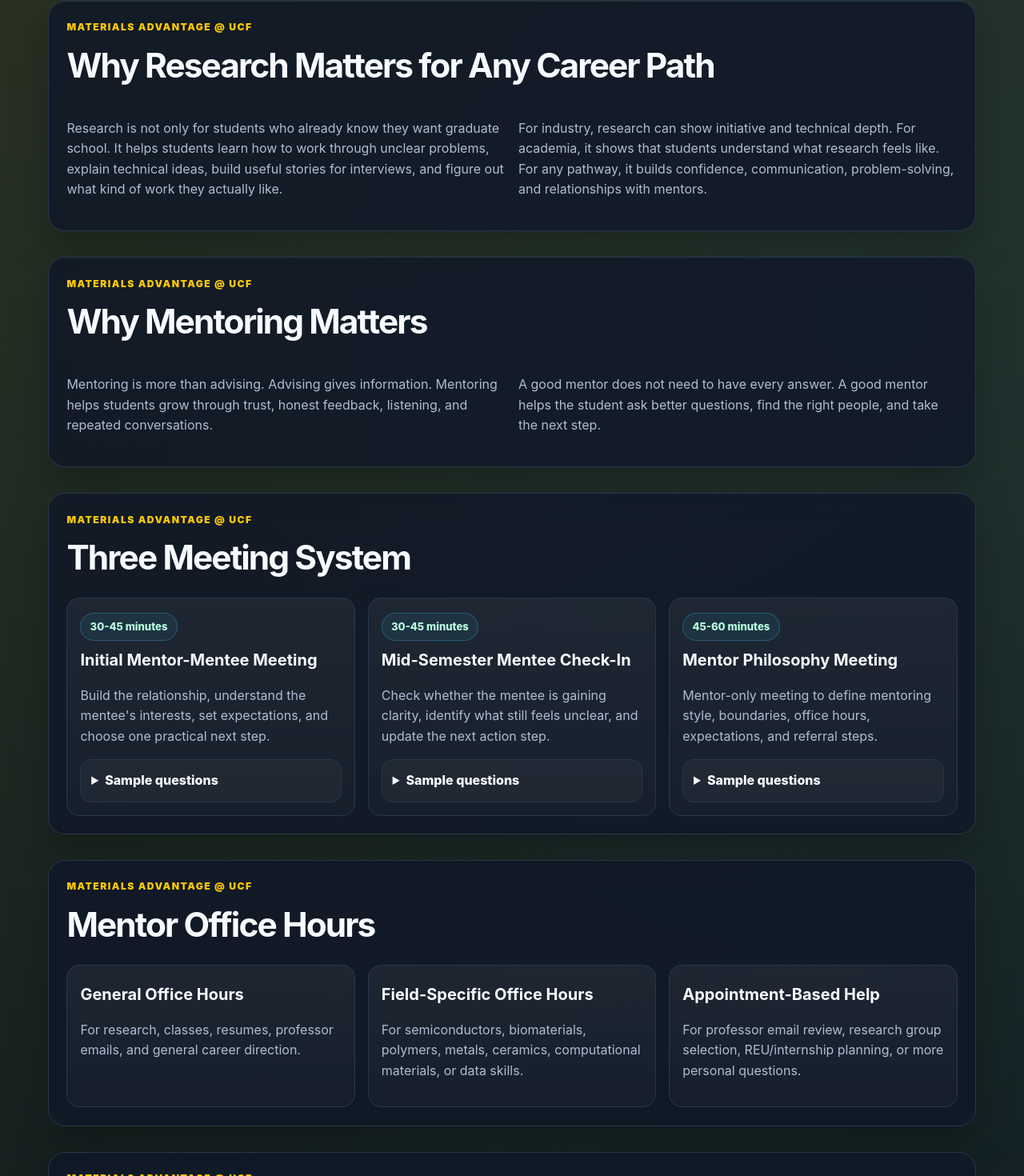
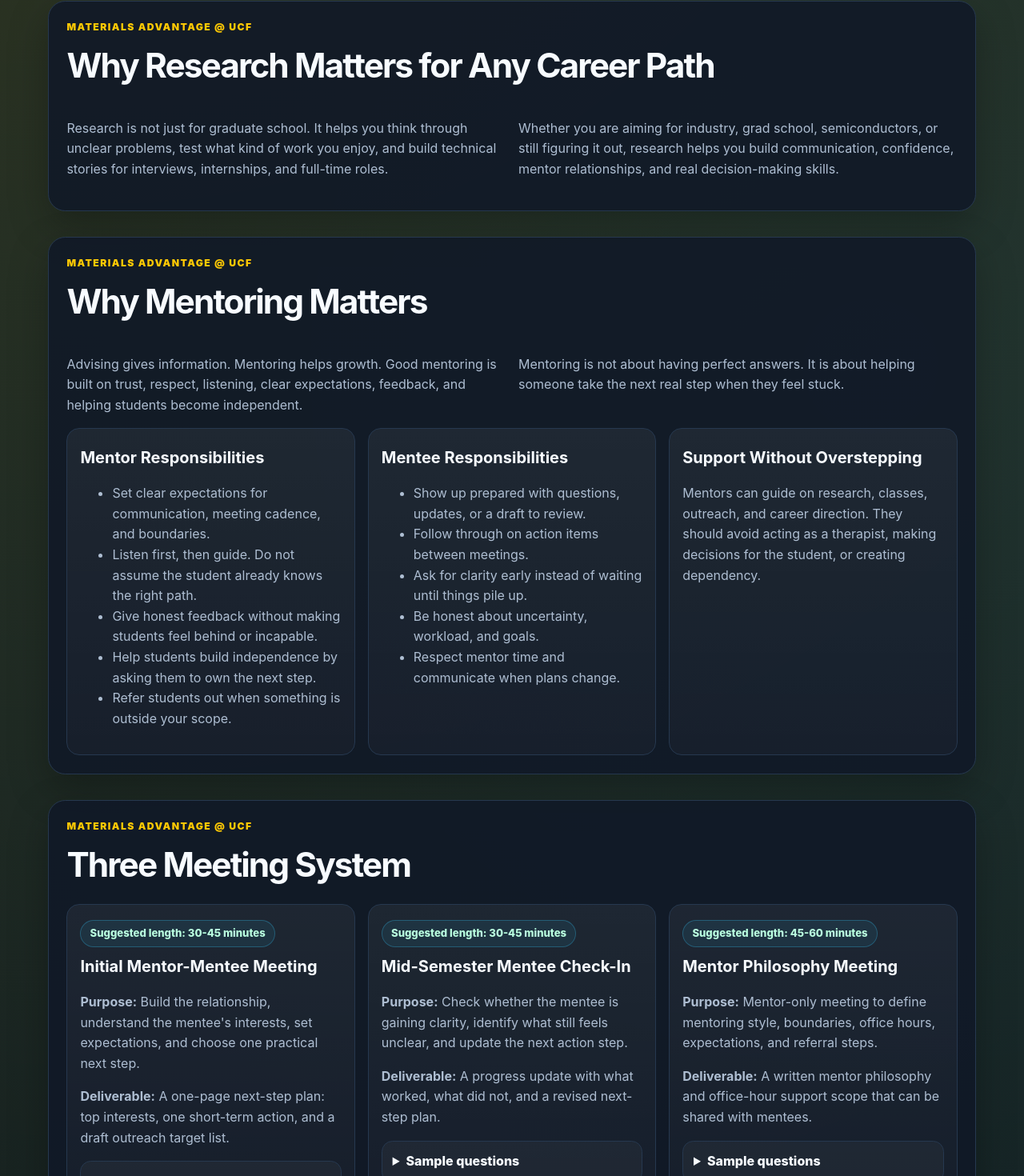
Before and after one commit to Mahkri-glitch/materials-advantage-mentor-hub, a Next.js app in the folder materials_advantage_semiconductor_codex_master/: page / in a window 1280 px wide. Shown: the part 703-2173 px from the top of the page at 80% size. Built offline with nearby package versions, Linux system fonts and the light colour scheme.

Commit message:
Build student-led mentorship and semiconductor resource hub page

```diff
--- a/materials_advantage_semiconductor_codex_master/app/page.tsx
+++ b/materials_advantage_semiconductor_codex_master/app/page.tsx
@@ -1,4 +1,11 @@
-import { faculty, featureRoadmap, meetingTypes, pathways, researchEntryModules, ucfResources } from "../src/data/siteContent";
+import {
+  faculty,
+  featureRoadmap,
+  meetingTypes,
+  pathways,
+  researchEntryModules,
+  ucfResources,
+} from "../src/data/siteContent";
 
 function Section({ id, title, children }: { id?: string; title: string; children: React.ReactNode }) {
   return (
@@ -10,12 +17,46 @@ function Section({ id, title, children }: { id?: string; title: string; children
   );
 }
 
+const mentorResponsibilities = [
+  "Set clear expectations for communication, meeting cadence, and boundaries.",
+  "Listen first, then guide. Do not assume the student already knows the right path.",
+  "Give honest feedback without making students feel behind or incapable.",
+  "Help students build independence by asking them to own the next step.",
+  "Refer students out when something is outside your scope.",
+];
+
+const menteeResponsibilities = [
+  "Show up prepared with questions, updates, or a draft to review.",
+  "Follow through on action items between meetings.",
+  "Ask for clarity early instead of waiting until things pile up.",
+  "Be honest about uncertainty, workload, and goals.",
+  "Respect mentor time and communicate when plans change.",
+];
+
+const meetingDeliverables: Record<string, string> = {
+  "Initial Mentor-Mentee Meeting": "A one-page next-step plan: top interests, one short-term action, and a draft outreach target list.",
+  "Mid-Semester Mentee Check-In": "A progress update with what worked, what did not, and a revised next-step plan.",
+  "Mentor Philosophy Meeting": "A written mentor philosophy and office-hour support scope that can be shared with mentees.",
+};
+
+const semiconductorBackbone = [
+  "Process & manufacturing (deposition, etch, metrology, yield thinking)",
+  "Materials & devices (thin films, interfaces, reliability, performance)",
+  "Design & computing (circuit/device modeling, simulation, data workflow)",
+  "Packaging & integration (thermal, interconnect, advanced integration)",
+  "Quantum & photonics (quantum materials, optoelectronics, photonic systems)",
+  "Data & AI (process optimization, failure analysis, predictive tools)",
+];
+
 export default function Home() {
-  const grouped = researchEntryModules.reduce<Record<string, typeof researchEntryModules[number][]>>((acc, item) => {
-    acc[item.category] ??= [];
-    acc[item.category].push(item);
-    return acc;
-  }, {});
+  const grouped = researchEntryModules.reduce<Record<string, (typeof researchEntryModules)[number][]>>(
+    (acc, item) => {
+      acc[item.category] ??= [];
+      acc[item.category].push(item);
+      return acc;
+    },
+    {},
+  );
 
   return (
     <main>
@@ -23,12 +64,12 @@ export default function Home() {
         <span className="badge">Mentorship + Research Entry Hub</span>
         <h1>Entering Research and Mentor Resources</h1>
         <p className="heroText">
-          A Materials Advantage @ UCF mentoring hub for students entering research,
-          exploring technical fields, and building career direction.
+          A Materials Advantage @ UCF mentoring hub for students entering research, exploring technical fields,
+          and building career direction.
         </p>
         <p className="callout">
-          You do not need to have your whole career figured out. Bring your questions,
-          interests, and uncertainty. This program helps you find a starting point.
+          You do not need to have your whole career figured out. Bring your questions, interests, and uncertainty.
+          This program helps you find a starting point.
         </p>
         <nav>
           <a href="#research">Why Research</a>
@@ -42,14 +83,12 @@ export default function Home() {
       <Section id="research" title="Why Research Matters for Any Career Path">
         <div className="twoCol">
           <p>
-            Research is not only for students who already know they want graduate school. It helps
-            students learn how to work through unclear problems, explain technical ideas, build useful
-            stories for interviews, and figure out what kind of work they actually like.
+            Research is not just for graduate school. It helps you think through unclear problems, test what kind of
+            work you enjoy, and build technical stories for interviews, internships, and full-time roles.
           </p>
           <p>
-            For industry, research can show initiative and technical depth. For academia, it shows that
-            students understand what research feels like. For any pathway, it builds confidence,
-            communication, problem-solving, and relationships with mentors.
+            Whether you are aiming for industry, grad school, semiconductors, or still figuring it out, research helps
+            you build communication, confidence, mentor relationships, and real decision-making skills.
           </p>
         </div>
       </Section>
@@ -57,13 +96,30 @@ export default function Home() {
       <Section title="Why Mentoring Matters">
         <div className="twoCol">
           <p>
-            Mentoring is more than advising. Advising gives information. Mentoring helps students grow
-            through trust, honest feedback, listening, and repeated conversations.
+            Advising gives information. Mentoring helps growth. Good mentoring is built on trust, respect, listening,
+            clear expectations, feedback, and helping students become independent.
           </p>
           <p>
-            A good mentor does not need to have every answer. A good mentor helps the student ask better
-            questions, find the right people, and take the next step.
+            Mentoring is not about having perfect answers. It is about helping someone take the next real step when
+            they feel stuck.
           </p>
+        </div>
+        <div className="grid topGap">
+          <article className="card">
+            <h3>Mentor Responsibilities</h3>
+            <ul>{mentorResponsibilities.map((item) => <li key={item}>{item}</li>)}</ul>
+          </article>
+          <article className="card">
+            <h3>Mentee Responsibilities</h3>
+            <ul>{menteeResponsibilities.map((item) => <li key={item}>{item}</li>)}</ul>
+          </article>
+          <article className="card">
+            <h3>Support Without Overstepping</h3>
+            <p>
+              Mentors can guide on research, classes, outreach, and career direction. They should avoid acting as a
+              therapist, making decisions for the student, or creating dependency.
+            </p>
+          </article>
         </div>
       </Section>
 
@@ -71,9 +127,14 @@ export default function Home() {
         <div className="grid">
           {meetingTypes.map((meeting) => (
             <article className="card" key={meeting.title}>
-              <span className="tag">{meeting.length}</span>
+              <span className="tag">Suggested length: {meeting.length}</span>
               <h3>{meeting.title}</h3>
-              <p>{meeting.purpose}</p>
+              <p>
+                <strong>Purpose:</strong> {meeting.purpose}
+              </p>
+              <p>
+                <strong>Deliverable:</strong> {meetingDeliverables[meeting.title]}
+              </p>
               <details>
                 <summary>Sample questions</summary>
                 <ul>{meeting.questions.map((q) => <li key={q}>{q}</li>)}</ul>
@@ -85,17 +146,22 @@ export default function Home() {
 
       <Section title="Mentor Office Hours">
         <div className="grid">
-          <article className="card"><h3>General Office Hours</h3><p>For research, classes, resumes, professor emails, and general career direction.</p></article>
-          <article className="card"><h3>Field-Specific Office Hours</h3><p>For semiconductors, biomaterials, polymers, metals, ceramics, computational materials, or data skills.</p></article>
-          <article className="card"><h3>Appointment-Based Help</h3><p>For professor email review, research group selection, REU/internship planning, or more personal questions.</p></article>
+          <article className="card">
+            <h3>General Office Hours</h3>
+            <p>Open support for professor emails, resume review, research readiness, and career direction.</p>
+          </article>
+          <article className="card">
+            <h3>Field-Specific Office Hours</h3>
+            <p>Dedicated help for semiconductors, polymers, biomaterials, manufacturing, ceramics, and computation.</p>
+          </article>
+          <article className="card">
+            <h3>Appointment-Based Help</h3>
+            <p>For research group selection, REU/internship planning, or deeper one-on-one roadmap conversations.</p>
+          </article>
         </div>
       </Section>
 
       <Section id="playbook" title="Research Entry Playbook">
-        <p className="callout">
-          This playbook turns the hidden process of entering research into steps: find labs, read enough
-          to ask better questions, reach out like a real person, follow up once, and build trust over time.
-        </p>
         {Object.entries(grouped).map(([category, items]) => (
           <div className="moduleGroup" key={category}>
             <h3>{category}</h3>
@@ -105,7 +171,7 @@ export default function Home() {
                   <h4>{item.title}</h4>
                   <p>{item.humanCopy}</p>
                   <details>
-                    <summary>Key points</summary>
+                    <summary>Practical checkpoints</summary>
                     <ul>{item.takeaways.map((x) => <li key={x}>{x}</li>)}</ul>
                   </details>
                 </article>
@@ -117,20 +183,51 @@ export default function Home() {
 
       <Section title="Research Outreach Toolkit">
         <div className="grid">
-          <article className="card"><h3>3-Part Email Structure</h3><ol><li>Why this professor or lab.</li><li>Why your background or curiosity connects.</li><li>The ask and your availability.</li></ol></article>
-          <article className="card"><h3>Interest Statement</h3><p>Name something specific, explain what caught your attention, and connect it to a class, project, skill, or question.</p></article>
-          <article className="card"><h3>Follow-Up Rule</h3><p>Send one short follow-up after about two weeks. If there is still no response, move on respectfully.</p></article>
-          <article className="card"><h3>Red Flags</h3><p>Generic tone, fake flattery, long emails, ignoring lab instructions, asking for too much too early, or sounding like a template.</p></article>
+          <article className="card">
+            <h3>3-Part Email Structure</h3>
+            <ol>
+              <li>Why this specific lab caught your attention.</li>
+              <li>What class, skill, project, or question connects you to that work.</li>
+              <li>Your ask: short meeting or interest in contributing as an undergraduate.</li>
+            </ol>
+          </article>
+          <article className="card">
+            <h3>Research-Interest Statement Structure</h3>
+            <p>Name one specific method, material, question, or paper and explain why it made you curious.</p>
+          </article>
+          <article className="card">
+            <h3>Timing + Follow-Up Rule</h3>
+            <p>Email in a normal weekday window, then send one short follow-up around two weeks later.</p>
+          </article>
+          <article className="card">
+            <h3>What PIs Value</h3>
+            <p>Curiosity, reliability, humility, consistency, clear communication, and willingness to learn.</p>
+          </article>
+          <article className="card">
+            <h3>Red-Flag Checklist</h3>
+            <ul>
+              <li>Generic copy-paste language.</li>
+              <li>Too long or overly formal message.</li>
+              <li>No specific connection to the lab.</li>
+              <li>Mass-email behavior.</li>
+            </ul>
+          </article>
         </div>
       </Section>
 
       <Section id="semiconductor" title="Semiconductor Guide Backbone">
         <p className="callout">
-          Semiconductors are one example pathway based on Maahir’s UCF experience. This section should help
-          students explore whether semiconductors interest them and how to break in through coursework, labs,
-          cleanroom exposure, conferences, networking, and personal experience.
+          Semiconductors are one example pathway based on Maahir&apos;s UCF experience, not the only definition of
+          success in Materials Science.
         </p>
-        <div className="grid">
+        <div className="grid topGap">
+          {semiconductorBackbone.map((track) => (
+            <article className="card" key={track}>
+              <h3>{track}</h3>
+            </article>
+          ))}
+        </div>
+        <div className="grid topGap">
           {ucfResources.map((resource) => (
             <article className="card" key={resource.name}>
               <span className="tag">{resource.category}</span>
@@ -143,20 +240,39 @@ export default function Home() {
       </Section>
 
       <Section title="What I Learned Entering Semiconductor-Related Research Through Thin Films and ALD">
-        <article className="card wide">
+        <article className="card wide editable">
           <p>
-            In Dr. Parag Banerjee’s lab, I was exposed to thin-film process science through atomic layer deposition,
-            in situ characterization, and the connection between materials processing and device-relevant behavior.
+            [Editable notes for Maahir] Freshman year I was interested in semiconductors, but I did not know where I
+            fit. Mentorship helped me turn broad interest into specific actions.
           </p>
           <p>
-            This helped me see that semiconductor work is not only about circuits. It also depends on surfaces,
-            interfaces, deposition, etching, metrology, process control, and data analysis.
+            In Dr. Parag Banerjee&apos;s lab, I learned how ALD, thin films, and in situ characterization connect to
+            process science and real process-engineering decisions.
           </p>
           <p>
-            The student takeaway is simple: start with one process, one material system, or one measurement method.
-            Over time, the pieces start to connect.
+            Research helped me connect coursework to semiconductor process engineering. If you are starting, pick one
+            process, one material system, or one measurement method and go deep enough to ask better questions.
           </p>
         </article>
+      </Section>
+
+      <Section id="faculty" title="UCF Faculty Starter Map">
+        <p className="callout">
+          This is a starter list, not a final or exhaustive list. Students should verify current faculty research pages
+          before outreach and should not mass-email professors.
+        </p>
+        <div className="grid">
+          {faculty.map((person) => (
+            <article className="card" key={person.name}>
+              <h3>{person.name}</h3>
+              <p className="dept">{person.department}</p>
+              <p>{person.area}</p>
+              <p>
+                <strong>Student angle:</strong> {person.studentAngle}
+              </p>
+            </article>
+          ))}
+        </div>
       </Section>
 
       <Section title="Other Materials Pathways">
@@ -171,28 +287,23 @@ export default function Home() {
         </div>
       </Section>
 
-      <Section id="faculty" title="Starter UCF Faculty Map">
-        <p className="callout">
-          This is a starter list, not a final or exhaustive list. Students should verify current faculty research
-          pages before outreach and should not mass-email professors.
-        </p>
-        <div className="grid">
-          {faculty.map((person) => (
-            <article className="card" key={person.name}>
-              <h3>{person.name}</h3>
-              <p className="dept">{person.department}</p>
-              <p>{person.area}</p>
-              <p><strong>Student angle:</strong> {person.studentAngle}</p>
-            </article>
-          ))}
-        </div>
-      </Section>
-
       <Section title="Conferences and Networking">
         <div className="grid">
-          <article className="card"><h3>Before</h3><p>Prepare a short intro, research companies or labs, write questions, and update your resume or LinkedIn.</p></article>
-          <article className="card"><h3>During</h3><p>Talk to engineers, researchers, alumni, and company representatives. Ask what skills and roles actually matter.</p></article>
-          <article className="card"><h3>After</h3><p>Follow up, reflect on what sounded interesting, and turn the event into one concrete next step.</p></article>
+          <article className="card">
+            <h3>Why It Matters</h3>
+            <p>
+              Talks, conferences, career fairs, and company events help you meet hiring engineers, practice technical
+              conversations, and learn what teams actually need.
+            </p>
+          </article>
+          <article className="card">
+            <h3>How to Use Events Well</h3>
+            <p>Show up prepared, ask specific questions, take notes, and follow up while the conversation is still fresh.</p>
+          </article>
+          <article className="card">
+            <h3>Turn Contacts Into Opportunities</h3>
+            <p>Follow up with context, connect on LinkedIn, and turn one conversation into one concrete next step.</p>
+          </article>
         </div>
       </Section>
 
```
